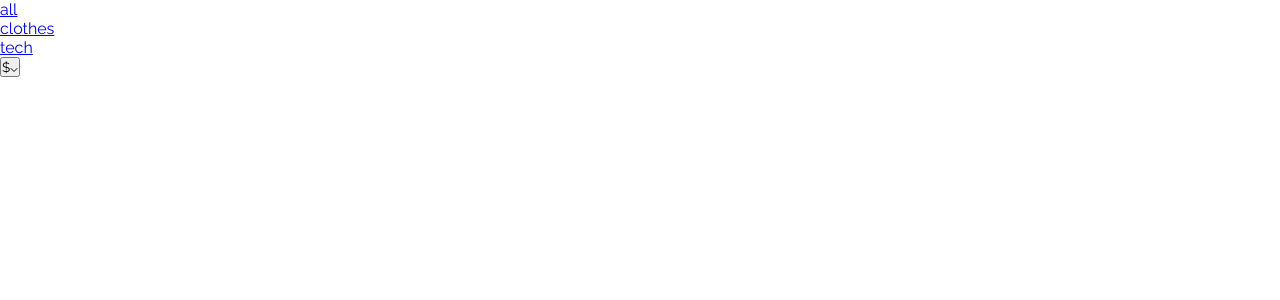
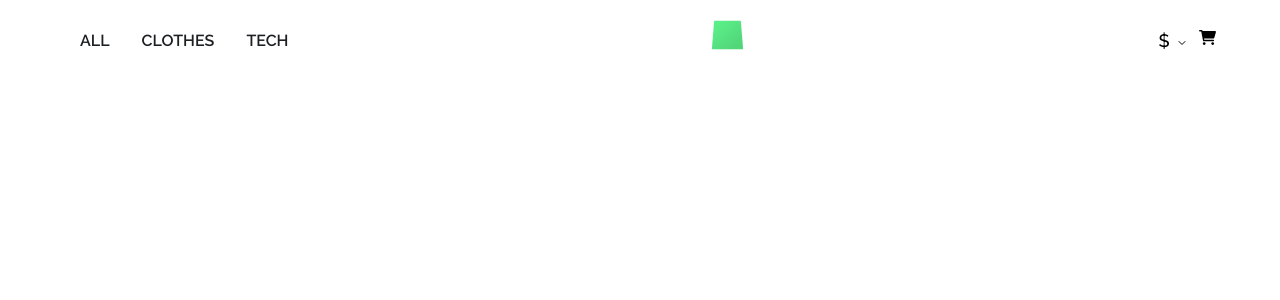
Before and after one commit to redapy/E-commerce, a React (Create React App) app: page / in a window 1280 px wide. Shown: the top 300 px of the page. Built offline with nearby package versions, Linux system fonts and the light colour scheme.

Commit message:
styled the Navbar and the the CurrencySwitcher

```diff
--- a/src/GlobalStyles.js
+++ b/src/GlobalStyles.js
@@ -4,6 +4,7 @@ export const GlobalStyle = createGlobalStyle`
     :root {
         --primary: #5ECE7B;
         --textColor: #1D1F22;
+        --white: #FFFFFF;
     }
     * {
         box-sizing: border-box;
--- a/src/components/currencySwitcher/CurrencySwitcher.js
+++ b/src/components/currencySwitcher/CurrencySwitcher.js
@@ -61,8 +61,8 @@ class CurrencySwitcher extends Component {
     const { currencySymbol } = this.props;
     return (
       <DropdownMenu ref={this.menuref} role="menu">
+        <span>{currencySymbol}</span>
         <ToggleButton onClick={this.toggle}>
-          <span>{currencySymbol}</span>
           {isOpen ? (
             <img src={closeArrow} alt="close button" />
           ) : (
--- a/src/components/currencySwitcher/CurrencySwitcher.styles.js
+++ b/src/components/currencySwitcher/CurrencySwitcher.styles.js
@@ -1,7 +1,40 @@
 import styled from "styled-components";
 
-export const DropdownMenu = styled.div``;
+export const DropdownMenu = styled.div`
+  position: relative;
+  width: 40px;
+  height: 30px;
+  display: flex;
+  align-items: center;
+  margin-right: 6px;
+  font-size: 18px;
+  font-weight: 500;
+  span {
+    margin-right: 6px;
+  }
+`;
 
-export const ToggleButton = styled.button``;
+export const ToggleButton = styled.button`
+  border: none;
+  background-color: var(--white);
+  padding: 2px;
+`;
 
-export const CurrencyList = styled.ul``;
+export const CurrencyList = styled.ul`
+  position: absolute;
+  top: 40px;
+  left: -15px;
+  display: flex;
+  flex-direction: column;
+  justify-content: space-between;
+  align-items: left;
+  list-style: none;
+  width: 120px;
+  min-height: 180px;
+  padding: 1em;
+  box-shadow: rgba(100, 100, 111, 0.2) 0px 7px 29px 0px;
+  cursor: pointer;
+  span {
+    margin-left: 2px;
+  }
+`;
--- a/src/components/navbar/Navbar.js
+++ b/src/components/navbar/Navbar.js
@@ -1,7 +1,12 @@
 import { Component } from "react";
-import { Link } from "react-router-dom";
+import { NavLink } from "react-router-dom";
+//components
 import CurrencySwitcher from "../currencySwitcher/CurrencySwitcher";
-import { Nav, NavLinks, Wrapper } from "./Navbar.styles";
+//styles
+import { CartIcon, Logo, Nav, NavLinks, Side, Wrapper } from "./Navbar.styles";
+//icons
+import logo from "../../assests/logo.svg";
+import cartIcon from "../../assests/cartIcon.svg";
 
 class Navbar extends Component {
   render() {
@@ -10,17 +15,25 @@ class Navbar extends Component {
         <Nav>
           <NavLinks>
             <li>
-              <Link to="/categories/all">all</Link>
+              <NavLink to="/categories/all">all</NavLink>
             </li>
             <li>
-              <Link to="/categories/clothes">clothes</Link>
+              <NavLink to="/categories/clothes">clothes</NavLink>
             </li>
             <li>
-              <Link to="/categories/tech">tech</Link>
+              <NavLink to="/categories/tech">tech</NavLink>
             </li>
           </NavLinks>
+        </Nav>
+        <Logo>
+          <img src={logo} alt="logo icon" />
+        </Logo>
+        <Side>
           <CurrencySwitcher />
-        </Nav>
+          <CartIcon>
+            <img src={cartIcon} alt="cart icon" />
+          </CartIcon>
+        </Side>
       </Wrapper>
     );
   }
--- a/src/components/navbar/Navbar.styles.js
+++ b/src/components/navbar/Navbar.styles.js
@@ -1,7 +1,62 @@
 import styled from "styled-components";
 
-export const Wrapper = styled.div``;
+export const Wrapper = styled.div`
+  width: 100%;
+  position: sticky;
+  height: 80px;
+  display: flex;
+  justify-content: space-between;
+  align-items: center;
+  padding: 0 4em;
+  background-color: var(--white);
+`;
 
-export const Nav = styled.nav``;
+export const Nav = styled.nav`
+  display: flex;
+  align-items: center;
+`;
 
-export const NavLinks = styled.ul``;
+export const NavLinks = styled.ul`
+  display: flex;
+  align-items: center;
+  list-style: none;
+  .active {
+    color: var(--primary);
+    border-bottom: 2px solid var(--primary);
+  }
+
+  li {
+    padding: 0 1em;
+  }
+
+  a {
+    display: flex;
+    align-items: center;
+    height: 80px;
+    color: var(--textColor);
+    text-decoration: 0;
+    font-weight: 600;
+    text-transform: uppercase;
+    :hover {
+      color: var(--primary);
+      border-bottom: 2px solid var(--primary);
+    }
+  }
+`;
+
+export const Logo = styled.div`
+  width: 40px;
+  height: 40px;
+`;
+
+export const Side = styled.div`
+  width: 5%;
+  display: flex;
+  justify-content: space-between;
+  align-items: center;
+`;
+
+export const CartIcon = styled.div`
+  width: 20px;
+  height: 20px;
+`;
```
Also changed, not shown: src/assests/cartIcon.svg (added), src/assests/logo.svg (added).
